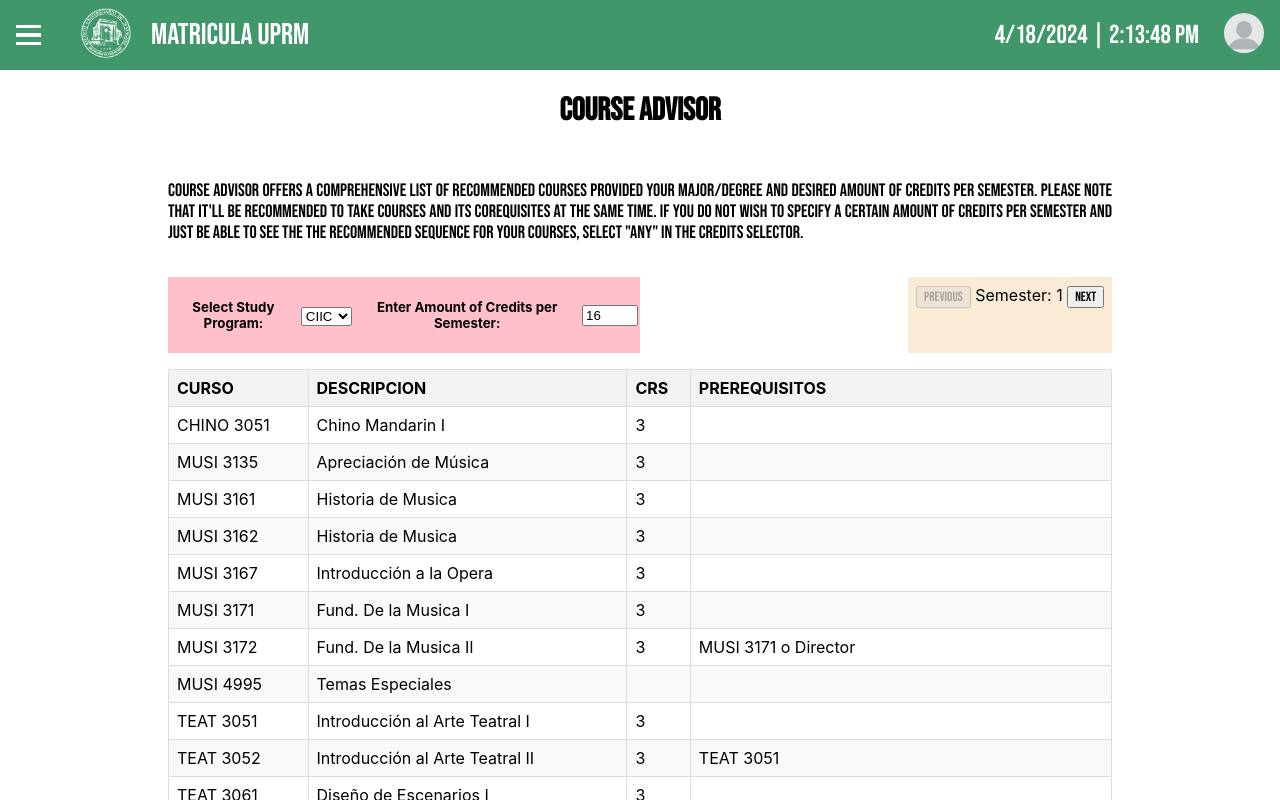
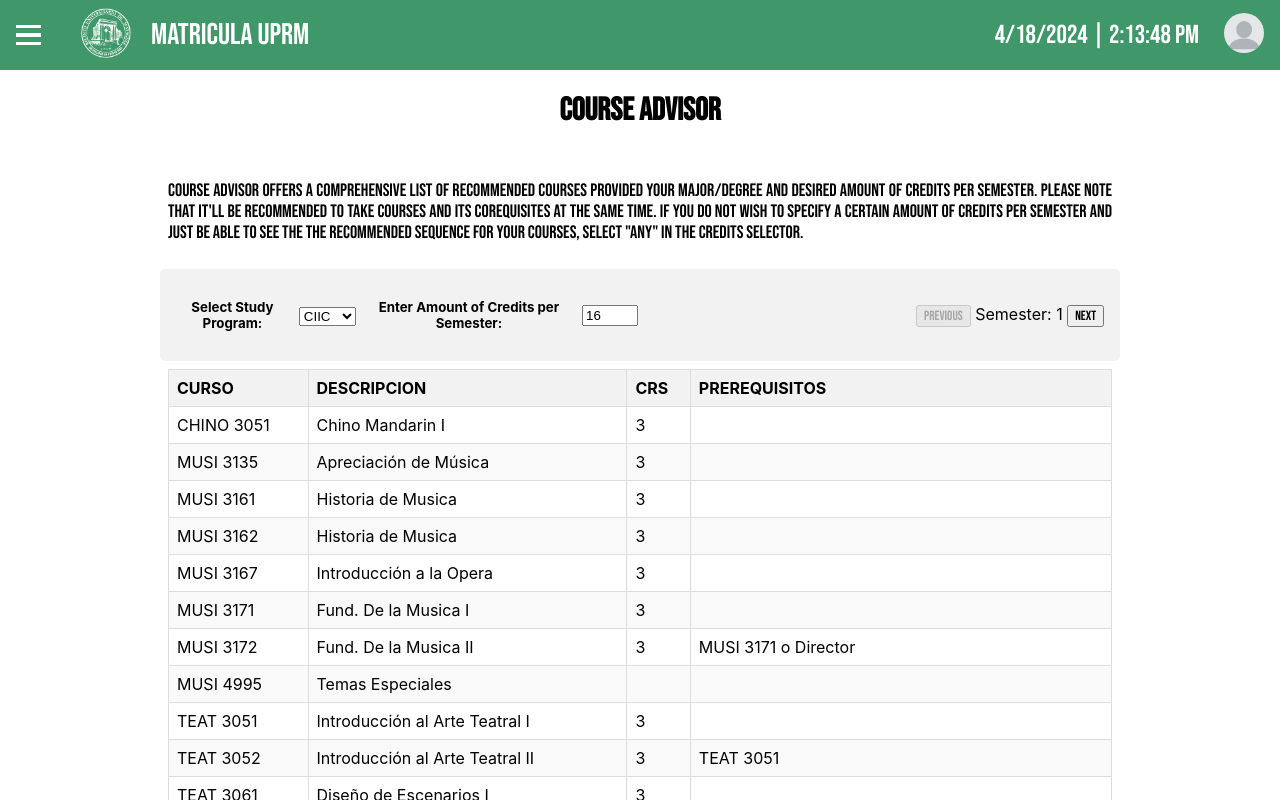
Before and after one commit to uprm-inso4101-2023-2024-s2/semester-project-studentenrollmentsystem, a React (Create React App) app: page /course-advisor in a window 1280 px wide. Shown: the top 800 px of the page. Built offline with nearby package versions, Linux system fonts and the light colour scheme.

Commit message:
Course Advisor Page Style

```diff
--- a/src/styles/pages/courseAdvisor.module.scss
+++ b/src/styles/pages/courseAdvisor.module.scss
@@ -3,7 +3,6 @@
   flex-direction: column;
   width: 75%;
   margin: 0 auto;
-  //background-color: pink;
 
   * {
     box-sizing: border-box;
@@ -12,6 +11,7 @@
   .InfoBox {
     padding: 8px;
     width: 100%;
+
     .Text {
       font-family: 'Bebas Neue', sans-serif;
       font-size: 18px;
@@ -21,47 +21,35 @@
 
   .ControlBox {
     display: flex;
-    flex-direction: row;
-    // justify-content: center;
     padding: 8px;
     width: 100%;
     justify-content: space-between;
+    background-color: #f2f2f2;
+    border-radius: 5px;
 
     .leftBox {
-      background-color: pink;
       display: flex;
-      flex-direction: row;
       align-items: center;
+      justify-content: space-between;
       width: 50%;
 
-      .ProgramSelector {
+      .ProgramSelector, .CreditSelector {
         padding: 2px;
-
-        .Input {
-          width: 100%;
-        }
-        //background-color: antiquewhite;
-      }
-
-      .CreditSelector {
-        padding: 2px;
-        //background-color: aqua;
       }
     }
 
     .rightBox {
-      background-color: antiquewhite;
+      display: flex;
+      align-items: center;
 
       .PageControl {
         padding: 8px;
         width: 100%;
-        //background-color: antiquewhite;
       }
     }
   }
 
   .TableContainer {
-    //background-color: blue;
     display: flex;
     flex-direction: column;
     justify-content: center;
@@ -72,8 +60,8 @@
     .Table {
       width: 100%;
       border-collapse: collapse;
-      background-color: rgba(255, 255, 255, 0.9); /* Lighter color with transparency */
-      color: black; /* Changed text color to black for better contrast */
+      background-color: rgba(255, 255, 255, 0.9);
+      color: black;
 
       th, td {
         border: 1px solid #ddd;
```
